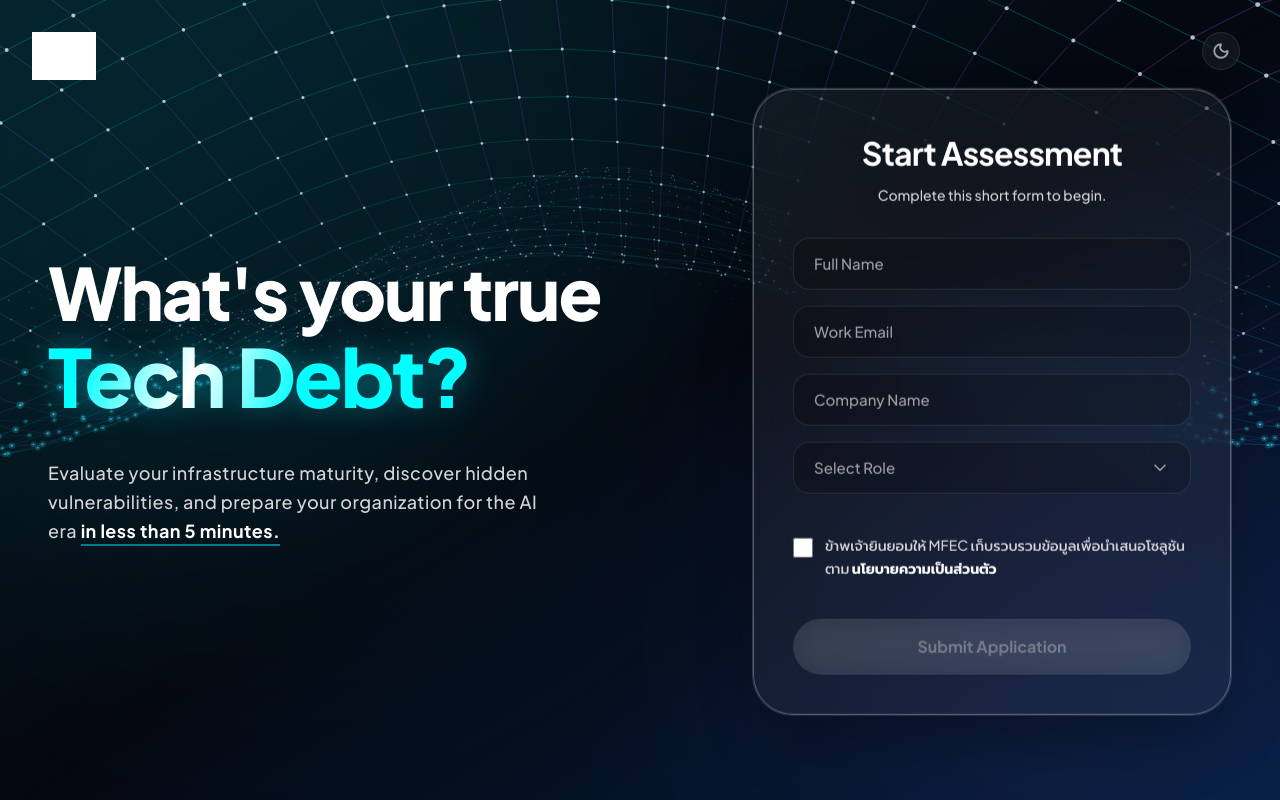
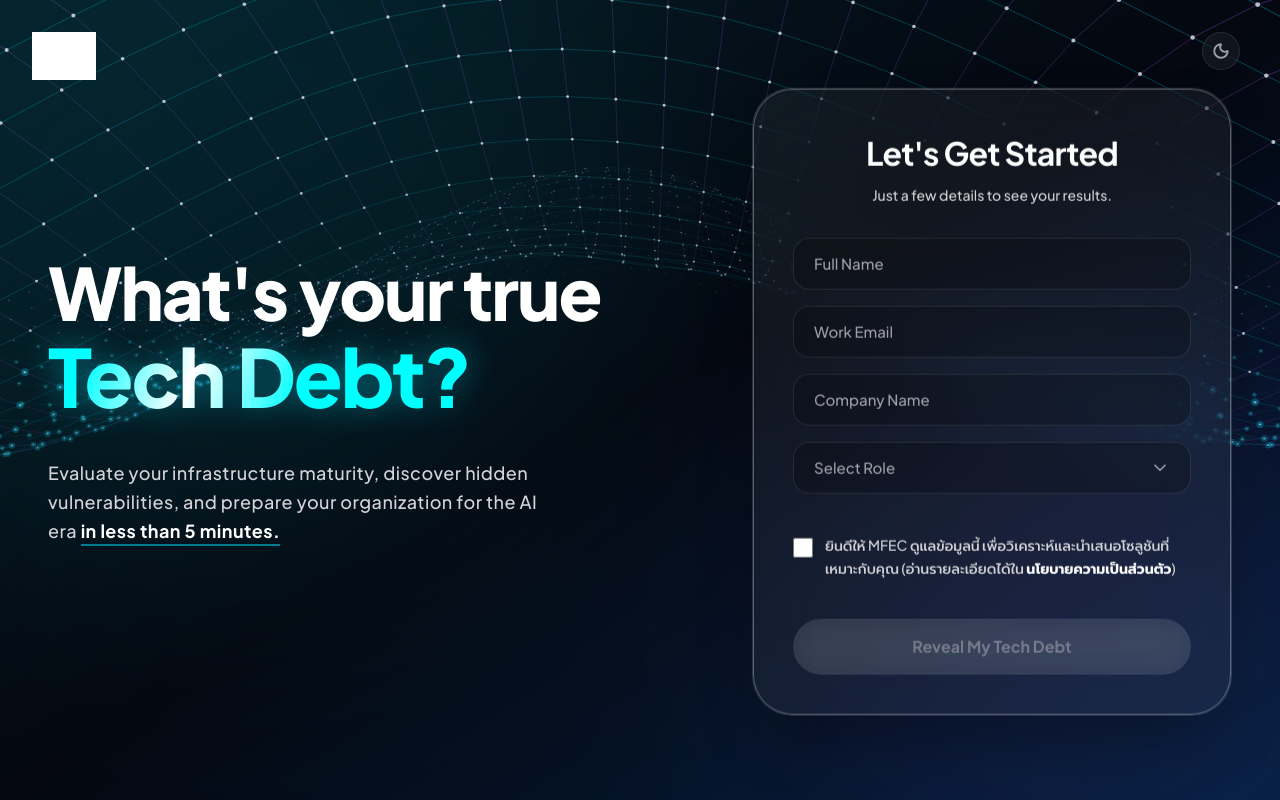
Before and after one commit to saereu-ps/tech-debt-assessment, a React (Vite) app: page / in a window 1280 px wide. Built offline with nearby package versions, Linux system fonts and the light colour scheme; grey boxes are pictures that could not be loaded.

Commit message:
Update form copy to be more friendly and less exam-like

```diff
--- a/src/components/LandingPage.tsx
+++ b/src/components/LandingPage.tsx
@@ -110,8 +110,8 @@ const LandingPage: React.FC<LandingPageProps> = ({ onStart }) => {
             <div className="absolute inset-0 rounded-[40px] border border-white/30 pointer-events-none mix-blend-overlay"></div>
 
             <div className="relative z-10 text-center mb-2">
-              <h2 className="text-[28px] md:text-[32px] font-bold text-zinc-900 dark:text-white tracking-tight">Start Assessment</h2>
-              <p className="text-[14px] text-zinc-700 dark:text-zinc-300 mt-2 font-medium">Complete this short form to begin.</p>
+              <h2 className="text-[28px] md:text-[32px] font-bold text-zinc-900 dark:text-white tracking-tight">Let's Get Started</h2>
+              <p className="text-[14px] text-zinc-700 dark:text-zinc-300 mt-2 font-medium">Just a few details to see your results.</p>
             </div>
 
             <div className="flex flex-col gap-4 relative z-10">
@@ -208,7 +208,7 @@ const LandingPage: React.FC<LandingPageProps> = ({ onStart }) => {
                 />
               </div>
               <label htmlFor="pdpaConsent" className="text-[13px] md:text-[14px] text-zinc-700 dark:text-zinc-300 leading-relaxed cursor-pointer font-medium select-none">
-                ข้าพเจ้ายินยอมให้ MFEC เก็บรวบรวมข้อมูลเพื่อนำเสนอโซลูชัน ตาม <a href="#" className="text-zinc-900 dark:text-white font-bold hover:underline underline-offset-4 decoration-[#00e5ff] transition-all hover:text-[#00e5ff]">นโยบายความเป็นส่วนตัว</a>
+                ยินดีให้ MFEC ดูแลข้อมูลนี้ เพื่อวิเคราะห์และนำเสนอโซลูชันที่เหมาะกับคุณ (อ่านรายละเอียดได้ใน <a href="#" className="text-zinc-900 dark:text-white font-bold hover:underline underline-offset-4 decoration-[#00e5ff] transition-all hover:text-[#00e5ff]">นโยบายความเป็นส่วนตัว</a>)
               </label>
             </motion.div>
 
@@ -226,7 +226,7 @@ const LandingPage: React.FC<LandingPageProps> = ({ onStart }) => {
                   : 'bg-zinc-900/10 dark:bg-white/10 text-zinc-500 dark:text-white/30 cursor-not-allowed backdrop-blur-md'}
               `}
             >
-              <span>Submit Application</span>
+              <span>Reveal My Tech Debt</span>
               {isFormValid && (
                 <ArrowRight className="w-5 h-5 group-hover:translate-x-1 transition-transform" />
               )}
```
